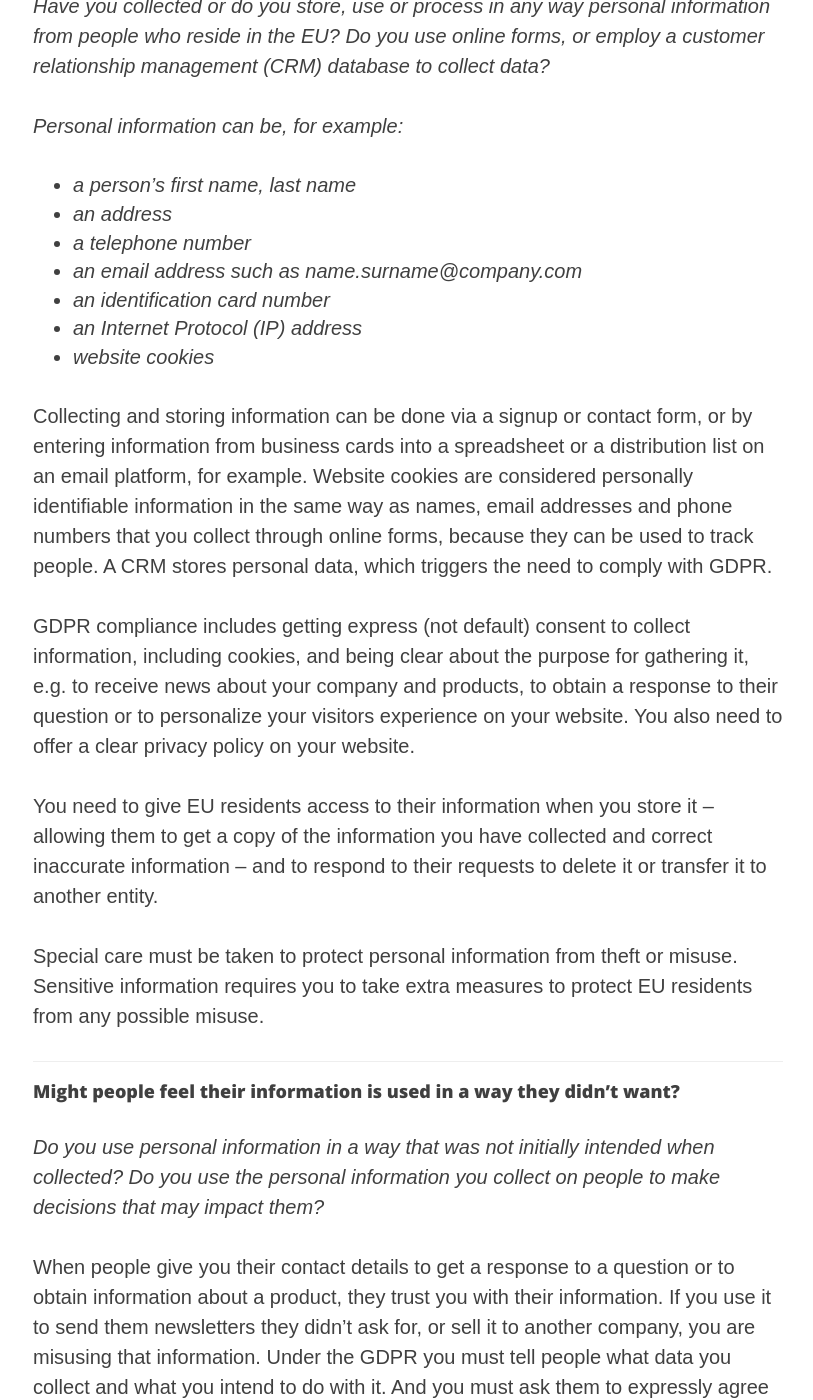
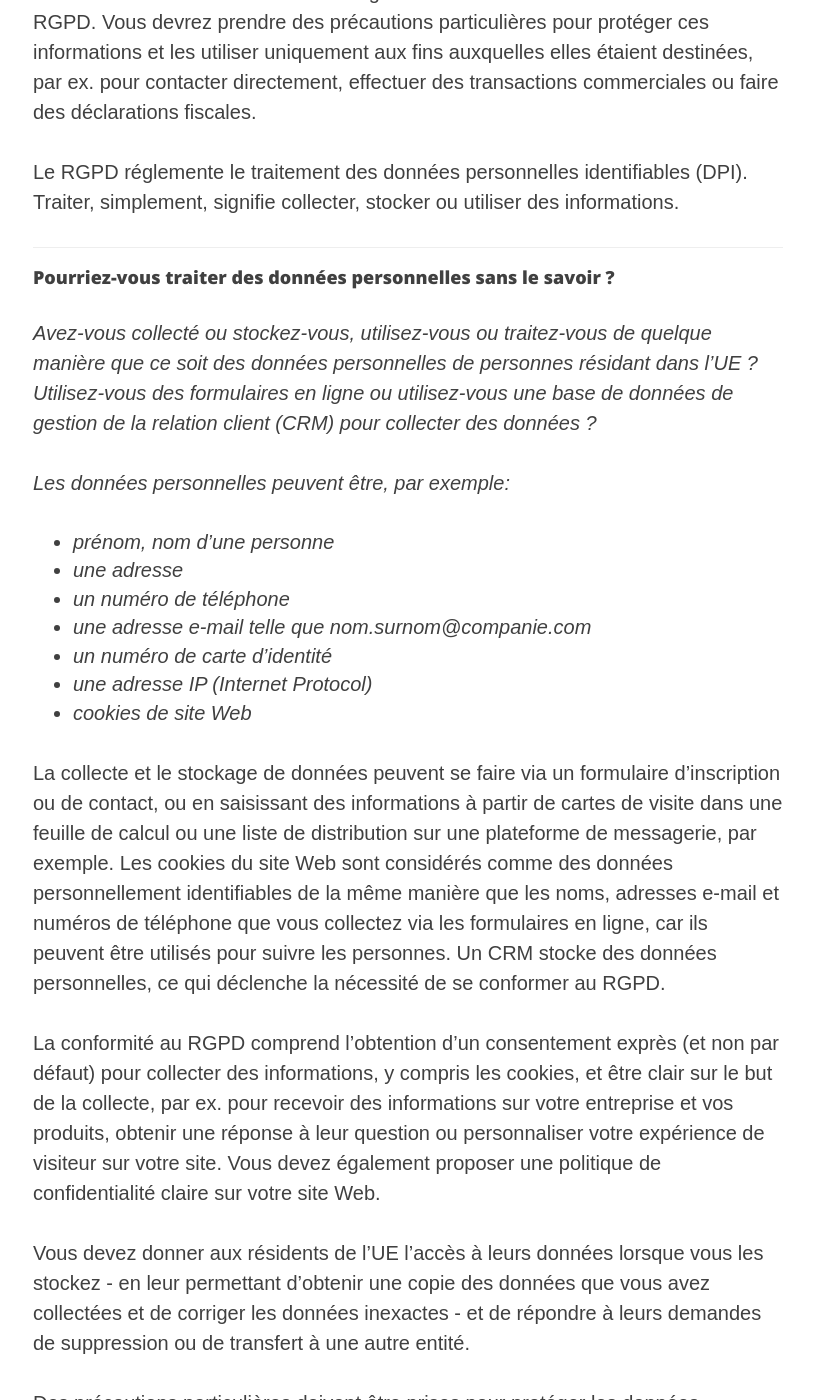
Before and after one commit to riod4/fr-services, a Jekyll site: the page built from _posts/2018-05-07-gdpr-5-qestions.md, in a window 1280 px wide and 1400 px high, scrolled down 1963 px. Shown: the whole window, without its empty margins (232-1045 px from the left). Built offline with Jekyll 4.4.1, drawn with Linux system fonts in a browser that asks for light colours; nearby versions of some CDN libraries; some of the changed text lies outside the part shown.

Commit message:
2020-06-28 fr text placeholder

```diff
--- a/_posts/2018-05-07-gdpr-5-qestions.md
+++ b/_posts/2018-05-07-gdpr-5-qestions.md
@@ -1,10 +1,10 @@
 ---
 layout:     post
-title:      "Quickly find out how GDPR might affect you"
-subtitle:   "Take 5 minutes to know where you stand on GDPR readiness."
-description: "With the May 25, 2018, effective date looming, non-European businesses large and small are preoccupied with the question of compliance. Find out if GDPR affects your organization"
+title:      "Découvrez rapidement comment le RGPD peut vous affecter"
+subtitle:   "Prenez 5 minutes pour savoir où vous en êtes vis-a-vis le RGPD."
+description: "Avec son entrée en vigueur le 25 mai 2018, petites et grandes entreprises non européennes sont préoccupées par la question de leur conformité. Découvrez si le RGPD affecte votre organisation"
 date:       2018-05-15 12:00:00
-permalink:  /gdpr-5-questions
+permalink:  /rgpd-5-questions
 author:     "dario"
 header-img: "img/GDPR-privacy-protection.jpg"
 image: "img/GDPR-privacy-protection.jpg"
@@ -13,80 +13,80 @@ header-author:
 header-credit-link:
 header-license:
 ---
-## GDPR: Ask yourself 5 questions
-GDPR – the General Data Protection Regulation — protects EU residents from businesses and data brokers that exploit personal information in a way many consider unethical. The rules are in place to curtail the abuse by large processors of personal data, yet they may place some of the same restrictions on responsibly run SMBs which need to contact residents of the EU for legitimate reasons. By answering 5 questions, you'll be able to evaluate how GDPR may affect you, and take appropriate action to keep running your business while complying with the new rules.
+## RGPD : posez-vous 5 questions
+Le RGPD - le règlement général sur la protection des données - protège les résidents de l'UE des entreprises et des courtiers de données qui exploitent les informations personnelles d'une manière que beaucoup considèrent contraire à l'éthique. Les règles sont en place pour limiter l'utilisation abusive par les grands processeurs de données à caractère personnel, mais elles peuvent imposer certaines des mêmes restrictions aux PME gérées de manière responsable qui doivent contacter les résidents de l'UE pour des raisons légitimes. En répondant à 5 questions, vous pourrez évaluer comment le RGPD peut vous affecter et prendre les mesures appropriées pour continuer à gérer votre entreprise tout en respectant les nouvelles règles.
 
-**Click on a question below if your answer is *Yes* or you're not sure**
+**Cliquez sur une question ci-dessous si votre réponse est *Oui* ou si vous n'êtes pas sûr**
 
-* <a href="{{ site.baseurl.page }}#q1">Is there a possibility that you're interacting with EU residents? &rarr;</a>
-* <a href="{{ site.baseurl.page }}#q2">Could you be processing personal information without knowing it? &rarr;</a>
-* <a href="{{ site.baseurl.page }}#q3">Might people feel their information is used in a way they didn't want? &rarr;</a>
-* <a href="{{ site.baseurl.page }}#q4">Do you store or process personal information on many platforms? &rarr;</a>
-* <a href="{{ site.baseurl.page }}#q5">Do you handle personal data that could be considered sensitive? &rarr;</a>
+* <a href="{{ site.baseurl.page }}#q1">Y a-t-il une possibilité que vous interagissiez avec des résidents de l'UE ? &rarr;</a>
+* <a href="{{ site.baseurl.page }}#q2">Pourriez-vous traiter des données personnelles sans le savoir ? &rarr;</a>
+* <a href="{{ site.baseurl.page }}#q3">Les gens pourraient-ils penser que leurs données sont utilisées d'une manière qu'ils ne voulaient pas ? &rarr;</a>
+* <a href="{{ site.baseurl.page }}#q4">Stockez ou traitez-vous des données personnelles sur de nombreuses plateformes ? &rarr;</a>
+* <a href="{{ site.baseurl.page }}#q5">Traitez-vous des données personnelles qui pourraient être considérées comme sensibles ? &rarr;</a>
 
-Did you answer *No* to all 5 questions? You probably don't need to worry about the effects of GDPR on your business. If you still have doubts regarding risks to personal data, [**Contact us**]({{ site.baseurl }}/contact) for exclusive insight based on our extensive experience working with [European companies and authorities on personal data protection.]({{ site.url }}#portfolio)
+Avez-vous répondu *Non* aux 5 questions? Vous n'avez probablement pas à vous soucier des effets du RGPD sur votre entreprise. Si vous avez encore des doutes concernant les risques pour les données personnelles, [**Contactez-nous**]({{ site.baseurl }}/contact) pour un aperçu exclusif basé sur notre vaste expérience de travail avec [les sociétés et autorités européennes sur la protection des données personnelles. ]({{ site.url }}#portfolio)
 
 -----
 
-#### <a name="q1"></a> Is there a possibility that you're interacting with EU residents?
-*Can an EU resident obtain goods or services from your organization? Does your organization employ anyone, even an outside contractor, resident in an EU country? Do you do business with an EU-based company?*
+#### <a name="q1"></a> Y a-t-il une possibilité que vous interagissiez avec des résidents de l'UE ?
+*Un résident de l'UE peut-il obtenir des biens ou des services de votre organisation? Votre organisation emploie-t-elle quelqu'un, même un contractant extérieur, résidant dans un pays de l'UE ? Faites-vous affaire avec une entreprise basée dans l'UE ?*
 
-When you collect information on prospects or customers, whether for transactional or communications purposes, whether you sell B2B or to consumers, you need to comply with the GDPR.
+Lorsque vous collectez des informations sur des prospects ou des clients, que ce soit à des fins transactionnelles ou de communication, que vous vendiez B2B ou à des consommateurs, vous devez vous conformer au RGPD.
 
-Personal information regarding employees and business associates who are EU residents is also subject to the new GDPR directive. You will need to take special care to protect this information, and only use it for the purposes it was intended for, e.g. to directly contact, commercially transact, or make fiscal declarations.
+Les informations personnelles concernant les employés et les associés commerciaux résidents de l'UE sont également soumises à la nouvelle directive RGPD. Vous devrez prendre des précautions particulières pour protéger ces informations et les utiliser uniquement aux fins auxquelles elles étaient destinées, par ex. pour contacter directement, effectuer des transactions commerciales ou faire des déclarations fiscales.
 
-The GDPR regulates the processing of personally identifiable information (PII). Processing, simply put, means collecting, storing or using information.
+Le RGPD réglemente le traitement des données personnelles identifiables (DPI). Traiter, simplement, signifie collecter, stocker ou utiliser des informations.
 
 _____
 
-#### <a name="q2"></a> Could you be processing personal information without knowing it?
-*Have you collected or do you store, use or process in any way personal information from people who reside in the EU? Do you use online forms, or employ a customer relationship management (CRM) database to collect data?*
+#### <a name="q2"></a> Pourriez-vous traiter des données personnelles sans le savoir ?
+*Avez-vous collecté ou stockez-vous, utilisez-vous ou traitez-vous de quelque manière que ce soit des données personnelles de personnes résidant dans l'UE ? Utilisez-vous des formulaires en ligne ou utilisez-vous une base de données de gestion de la relation client (CRM) pour collecter des données ?*
 
-*Personal information can be, for example:*
-*	*a person’s first name, last name*
-*	*an address*
-*	*a telephone number*
-*	*an email address such as name.surname@company.com*
-*	*an identification card number*
-*	*an Internet Protocol (IP) address*
-*	*website cookies*
+*Les données personnelles peuvent être, par exemple:*
+* *prénom, nom d'une personne*
+*	*une adresse*
+* *un numéro de téléphone*
+* *une adresse e-mail telle que nom.surnom@companie.com*
+* *un numéro de carte d'identité*
+* *une adresse IP (Internet Protocol)*
+* *cookies de site Web*
 
-Collecting and storing information can be done via a signup or contact form, or by entering information from business cards into a spreadsheet or a distribution list on an email platform, for example. Website cookies are considered personally identifiable information in the same way as names, email addresses and phone numbers that you collect through online forms, because they can be used to track people. A CRM stores personal data, which triggers the need to comply with GDPR.
+La collecte et le stockage de données peuvent se faire via un formulaire d'inscription ou de contact, ou en saisissant des informations à partir de cartes de visite dans une feuille de calcul ou une liste de distribution sur une plateforme de messagerie, par exemple. Les cookies du site Web sont considérés comme des données personnellement identifiables de la même manière que les noms, adresses e-mail et numéros de téléphone que vous collectez via les formulaires en ligne, car ils peuvent être utilisés pour suivre les personnes. Un CRM stocke des données personnelles, ce qui déclenche la nécessité de se conformer au RGPD.
 
-GDPR compliance includes getting express (not default) consent to collect information, including cookies, and being clear about the purpose for gathering it, e.g. to receive news about your company and products, to obtain a response to their question or to personalize your visitors experience on your website. You also need to offer a clear privacy policy on your website.
+La conformité au RGPD comprend l'obtention d'un consentement exprès (et non par défaut) pour collecter des informations, y compris les cookies, et être clair sur le but de la collecte, par ex. pour recevoir des informations sur votre entreprise et vos produits, obtenir une réponse à leur question ou personnaliser votre expérience de visiteur sur votre site. Vous devez également proposer une politique de confidentialité claire sur votre site Web.
 
-You need to give EU residents access to their information when you store it – allowing them to get a copy of the information you have collected and correct inaccurate information – and to respond to their requests to delete it or transfer it to another entity.
+Vous devez donner aux résidents de l'UE l'accès à leurs données lorsque vous les stockez - en leur permettant d'obtenir une copie des données que vous avez collectées et de corriger les données inexactes - et de répondre à leurs demandes de suppression ou de transfert à une autre entité.
 
-Special care must be taken to protect personal information from theft or misuse. Sensitive information requires you to take extra measures to protect EU residents from any possible misuse.
+Des précautions particulières doivent être prises pour protéger les données personnelles contre le vol ou la mauvaise utilisation. Les données sensibles vous obligent à prendre des mesures supplémentaires pour protéger les résidents de l'UE de toute utilisation abusive possible.
 
 _____
 
-#### <a name="q3"></a> Might people feel their information is used in a way they didn't want?
-*Do you use personal information in a way that was not initially intended when collected? Do you use the personal information you collect on people to make decisions that may impact them?*
+#### <a name="q3"></a> Les gens pourraient-ils penser que leurs données sont utilisées d'une manière qu'ils ne voulaient pas ?
+*Utilisez-vous les données personnelles d'une manière qui n'était pas initialement prévue lors de leur collecte ? Utilisez-vous les données personnelles que vous collectez sur les personnes pour prendre des décisions susceptibles de les affecter ?*
 
-When people give you their contact details to get a response to a question or to obtain information about a product, they trust you with their information. If you use it to send them newsletters they didn’t ask for, or sell it to another company, you are misusing that information. Under the GDPR you must tell people what data you collect and what you intend to do with it. And you must ask them to expressly agree to that — you cannot assume they agree and ask them to say if they do not. You must get them to opt in, not opt out.
+Lorsque les gens vous donnent leurs coordonnées pour obtenir une réponse à une question ou pour obtenir des informations sur un produit, ils vous font confiance avec leurs données personnelles. Si vous utilisez ces données personnelles pour leur envoyer des newsletters qu'ils n'ont pas demandées ou pour les vendre à une autre entreprise, vous abusez de ces informations. En vertu du RGPD, vous devez dire aux gens quelles données vous collectez et ce que vous avez l'intention d'en faire. Et vous devez leur demander d'accepter expressément cela - vous ne pouvez pas supposer qu'ils sont d'accord et leur demander de dire s'ils ne le sont pas. Vous devez les inciter à s'inscrire et non à se retirer.
 
-Another requirement introduced by the GDPR, is that you must be able to show that no discrimination is possible when personal information is automatically processed. You must also be able to cease automatic processing of an individual’s information upon their request, and make the decision manually.
+Une autre exigence introduite par le RGPD est que vous devez pouvoir démontrer qu'aucune discrimination n'est possible lorsque les données personnelles sont traitées automatiquement. Vous devez également être en mesure de mettre fin au traitement automatique des informations d'une personne à sa demande et de prendre la décision manuellement.
 
 -----
 
-#### <a name="q4"></a> Do you store or process personal information on many platforms?
-*Is it difficult for your organization to quickly find all areas of your business where you might store personal information? Can you easily identify the type of information you hold about an EU resident (e.g. whether they are an EU resident, whether they have consented and when, whether information is sensitive)?*
+#### <a name="q4"></a> Stockez ou traitez-vous des données personnelles sur de nombreuses plateformes ?
+*Est-il difficile pour votre organisation de trouver rapidement tous les domaines de votre entreprise où vous pourriez stocker des données personnelles ? Pouvez-vous facilement identifier le type d'informations que vous détenez sur un résident de l'UE (par exemple, s'il s'agit d'un résident de l'UE, s'il a consenti et quand, si les données sont sensibles) ?*
 
-The GDPR is about protecting personal information. If you cannot show that you are in control of the information you hold, your ability to protect it is in doubt.
+Le RGPD vise à protéger les données personnelles. Si vous ne pouvez pas prouver que vous contrôlez les données que vous détenez, votre capacité à les protéger est mise en doute.
 
-You must document the acquisition, storage and use of personal information from EU residents in all areas of your organization. You must also have a data protection strategy in place and make sure it is always current. These records are required to show GDPR compliance.
+Vous devez documenter l'acquisition, le stockage et l'utilisation des données personnelles des résidents de l'UE dans tous les domaines de votre organisation. Vous devez également avoir une stratégie de protection des données en place et vous assurer qu'elle est toujours à jour. Ces enregistrements sont nécessaires pour montrer la conformité au RGPD.
 
-Special care must be taken to protect sensitive information, and you must prove you need to process it. The GDPR is explicit about the cases in which you can do so, and you will need to show that you fit one of the categories and comply with any national restrictions.
+Une attention particulière doit être portée à la protection des données sensibles et vous devez prouver que vous devez les traiter. Le RGPD est explicite sur les cas dans lesquels vous pouvez le faire, et vous devrez montrer que vous correspondez à l'une des catégories et respectez toutes les restrictions nationales.
 
 -----
 
-#### <a name="q5"></a> Are you handling personal information that could be considered sensitive?
-*Do you store or use sensitive personal information such as health records, financial records, political affiliation or other information people could consider private? Can it be accessed without trace?*
+#### <a name="q5"></a> Traitez-vous des données personnelles qui pourraient être considérées comme sensibles ?
+*Conservez-vous ou utilisez-vous des données personnelles sensibles telles que les dossiers de santé, les dossiers financiers, l'appartenance politique ou d'autres informations que les gens pourraient considérer comme privées ? Peut-on y accéder sans laisser de trace ?*
 
-Sensitive information requires special protection. The GDPR is explicit about the cases in which you can store sensitive information belonging to EU residents, and you will need to show that you fit one of the categories and comply with any national restrictions.
+Les données sensibles nécessitent une protection spéciale. Le RGPD est explicite sur les cas dans lesquels vous pouvez stocker des données sensibles appartenant à des résidents de l'UE, et vous devrez montrer que vous correspondez à l'une des catégories et respectez toutes les restrictions nationales.
 
-The GDPR requires that special care be taken to limit access to personal data, therefore all access should be logged. Any breach of personal information must be reported to the supervisory Data Protection Authority (DPA) without undue delay, and at the latest within 72 hours after having become aware of the breach. If the breach concerns information that presents a high risk to the rights or freedoms of the person(s), you will need to notify those affected directly.
+Le RGPD exige que des précautions particulières soient prises pour limiter l'accès aux données personnelles, c'est pourquoi tous les accès doivent être enregistrés. Toute violation des données personnelles doit être signalée à l'autorité de contrôle de la protection des données (APD) sans retard indu, et au plus tard dans les 72 heures après avoir pris connaissance de la violation. Si la violation concerne des informations présentant un risque élevé pour les droits ou libertés de la ou des personnes, vous devrez en informer directement les personnes concernées.
 
 -----
-If you answered yes to any of the questions, we recommend you look deeper into the GDPR and what you need to do to comply. Our GDPR privacy impact assessment can help you. [**Contact us**]({{ site.baseurl }}/contact)
+Si vous avez répondu oui à l'une des questions, nous vous recommandons de vous informer de ce que vous devez faire pour vous conformer au RGPD. Notre évaluation de l'impact sur la confidentialité du RGPD peut vous aider. [**Contactez-nous**]({{ site.baseurl }}/contact)
```
